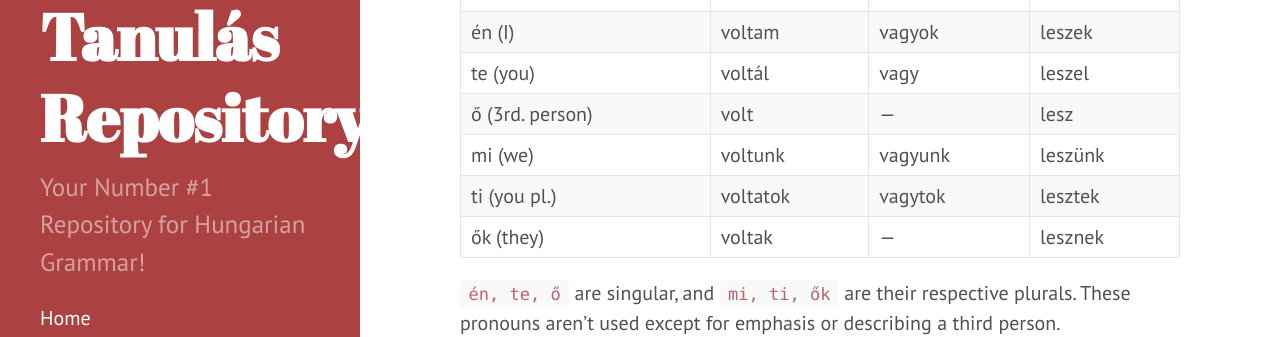
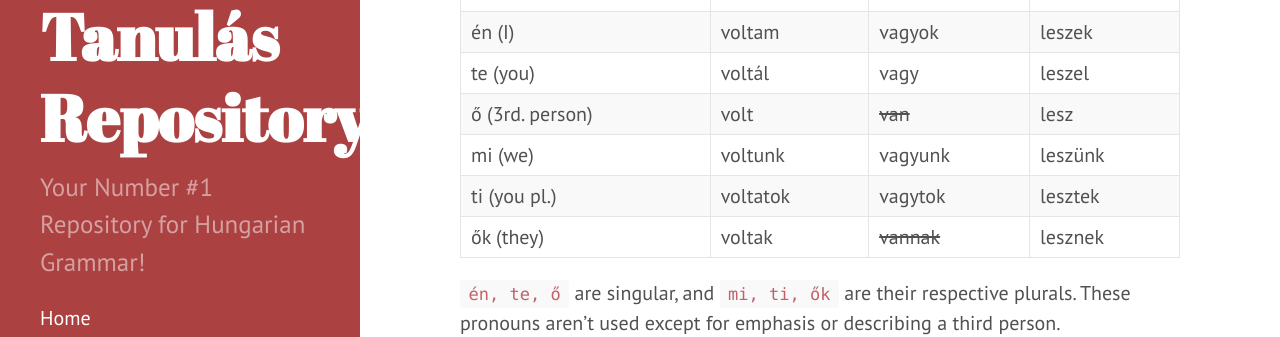
Before and after one commit to Magyartanulas/magyartanulas.github.io, a Jekyll site: the page built from Section2.md, in a window 1280 px wide and 900 px high, scrolled down 1921 px. Shown: the part 159-496 px from the top of the window. Built offline with Jekyll 4.4.1, drawn with Linux system fonts in a browser that asks for light colours; Markdown is read by kramdown in place of the engine named in the settings.

Commit message:
Update Section2.md

```diff
--- a/Section2.md
+++ b/Section2.md
@@ -55,14 +55,14 @@ Van is the verb for existence. Naturally, it is an irregular verb, but one of th
 
 ### Conjugation
 
-| Pronoun          | Past     | Present | Future  |
-|------------------|----------|---------|---------|
-| én (I)           | voltam   | vagyok  | leszek  |
-| te (you)         | voltál   | vagy    | leszel  |
-| ő  (3rd. person) | volt     | ---     | lesz    |
-| mi (we)          | voltunk  | vagyunk | leszünk |
-| ti (you pl.)     | voltatok | vagytok | lesztek |
-| ők (they)        | voltak   | ---     | lesznek |
+| Pronoun          | Past     | Present    | Future  |
+|------------------|----------|------------|---------|
+| én (I)           | voltam   | vagyok     | leszek  |
+| te (you)         | voltál   | vagy       | leszel  |
+| ő  (3rd. person) | volt     | ~~van~~    | lesz    |
+| mi (we)          | voltunk  | vagyunk    | leszünk |
+| ti (you pl.)     | voltatok | vagytok    | lesztek |
+| ők (they)        | voltak   | ~~vannak~~ | lesznek |
 
 `én, te, ő` are singular, and `mi, ti, ők` are their respective plurals. These pronouns aren't used except for emphasis or describing a third person.
 
```
